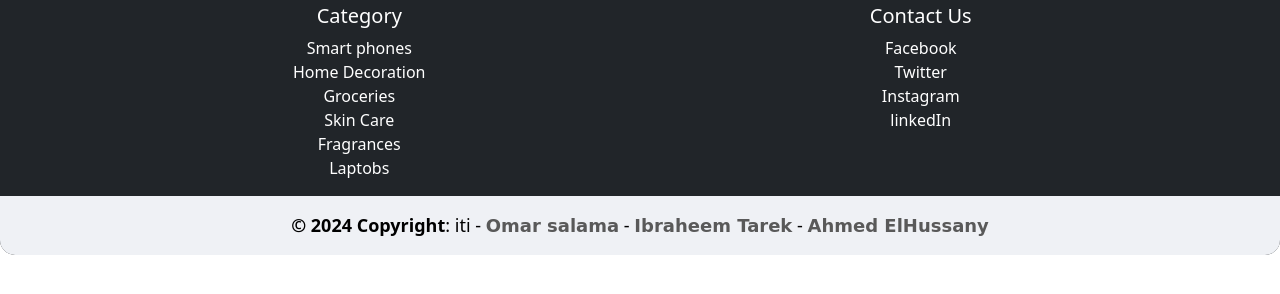
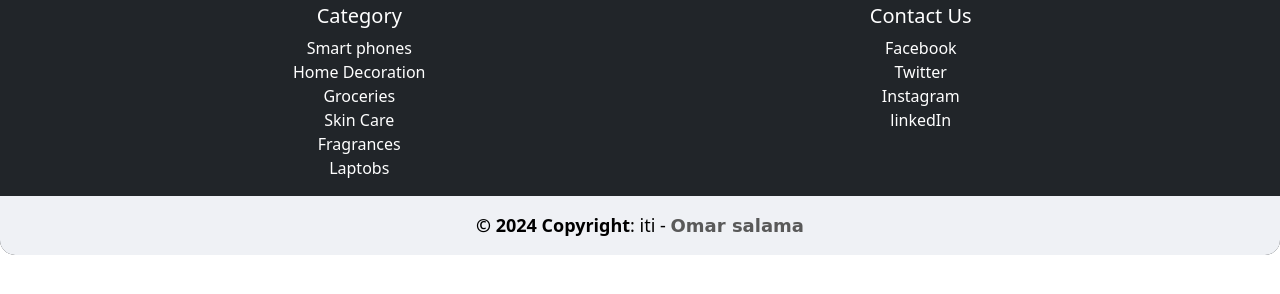
Before and after one commit to OmarSalama17/e-commerce, a plain HTML site: page html/footer.html in a window 1280 px wide. Shown: the part 142-436 px from the top of the page. Drawn offline with Linux system fonts and the light colour scheme.

Commit message:
Update footer.html

```diff
--- a/html/footer.html
+++ b/html/footer.html
@@ -50,7 +50,7 @@
         </div>
         <!--The-section-below-->
         <div class="footer">
-          <span>© 2024 Copyright</span>: iti - <span class="name"> Omar salama</span> - <span class="name">Ibraheem Tarek</span> - <span class="name">Ahmed ElHussany</span>
+          <span>© 2024 Copyright</span>: iti - <span class="name"> Omar salama</span>
         </div>
       </footer>
   <!-- end-footer -->
```
